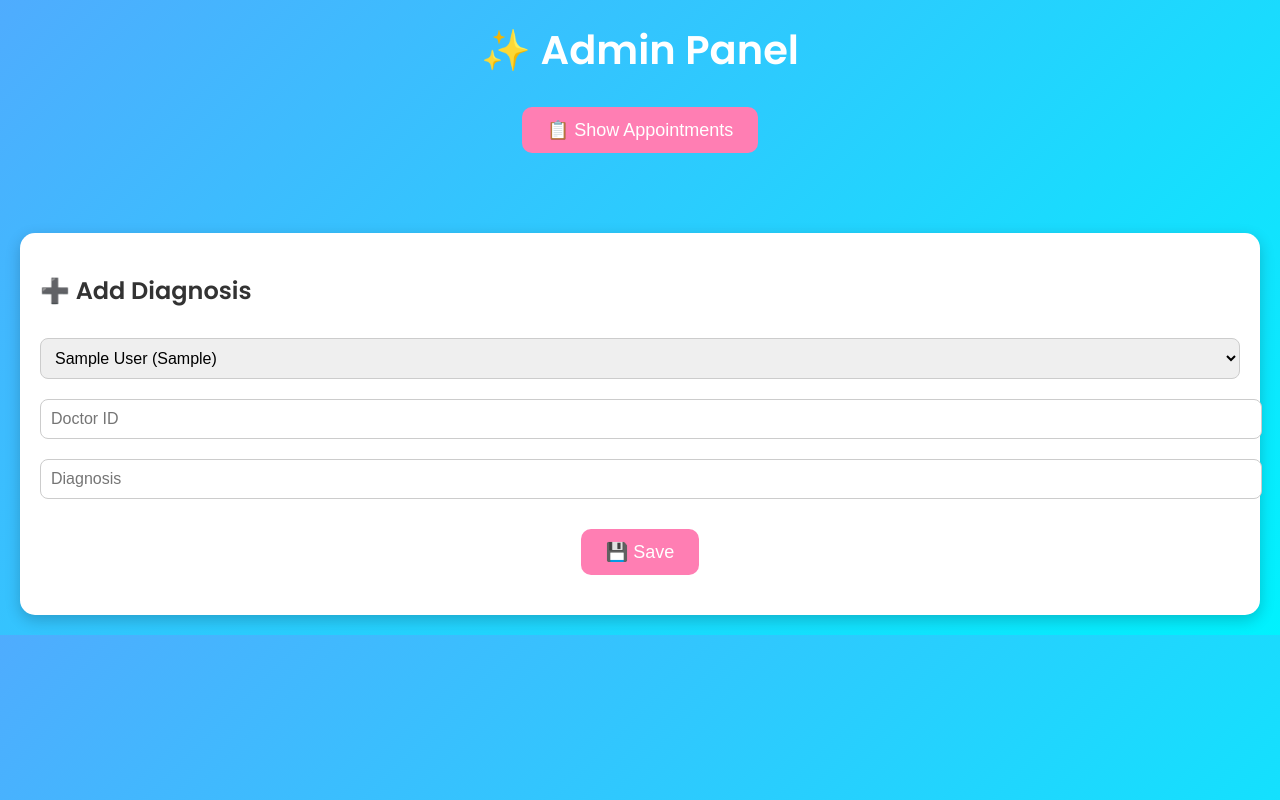
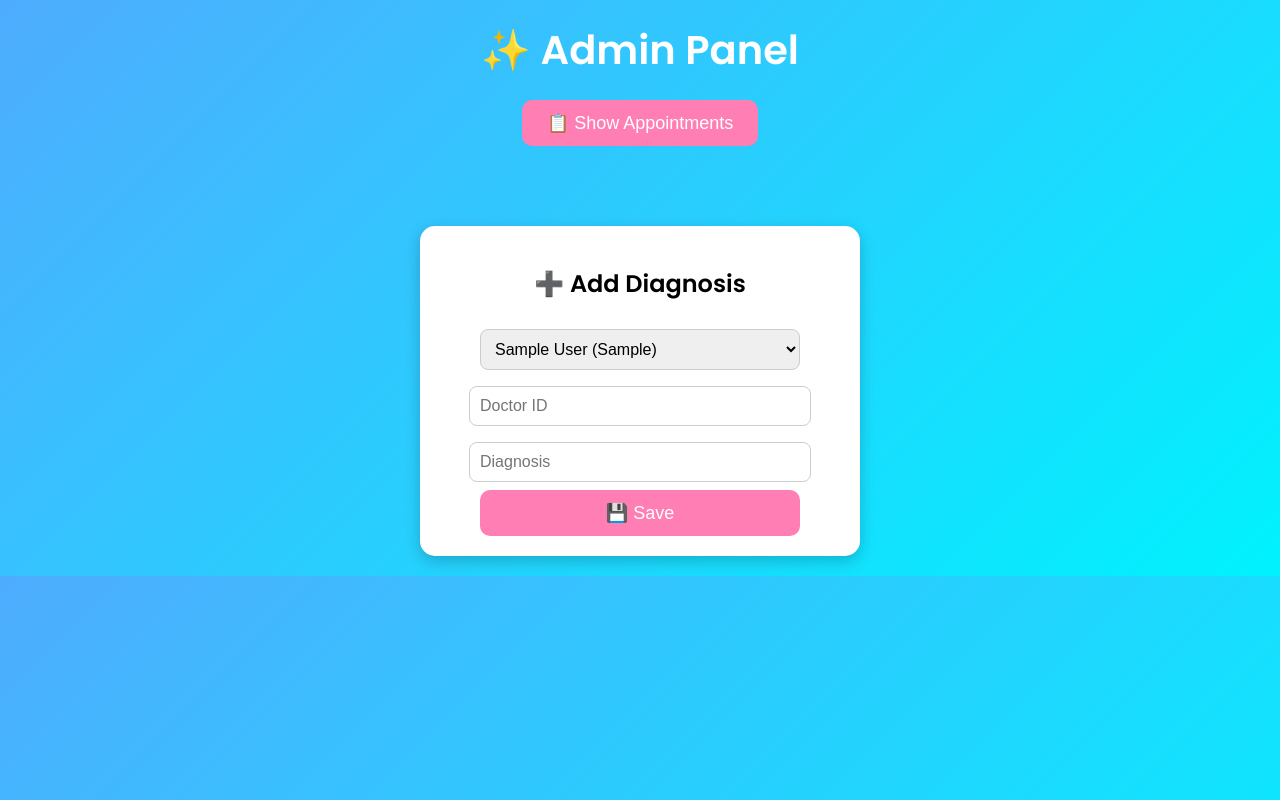
Before and after one commit to aruzhantazhigarina-ctrl/hospital-system, a Flask app: page /admin in a window 1280 px wide. Run offline with Flask 3, Linux system fonts and the light colour scheme; tables that the repository leaves empty hold one stand-in row (values such as "Sample post").

Commit message:
Update admin.html

```diff
--- a/templates/admin.html
+++ b/templates/admin.html
@@ -4,7 +4,6 @@
 <meta charset="UTF-8">
 <title>Admin Panel</title>
 
-<!-- Google Font -->
 <link href="https://fonts.googleapis.com/css2?family=Poppins:wght@300;400;600&display=swap" rel="stylesheet">
 
 <style>
@@ -12,19 +11,20 @@ body {
     margin: 0;
     font-family: 'Poppins', sans-serif;
     background: linear-gradient(135deg, #4facfe, #00f2fe);
-    color: #333;
+
+    display: flex;
+    flex-direction: column;
+    align-items: center; /* центр */
 }
 
 h1 {
-    text-align: center;
     color: white;
     font-size: 40px;
-    margin-top: 20px;
+    margin: 20px 0;
+    text-align: center;
 }
 
 button {
-    display: block;
-    margin: 20px auto;
     padding: 12px 25px;
     font-size: 18px;
     border: none;
@@ -40,21 +40,27 @@ button:hover {
     background: #ff4f9a;
 }
 
+.top-btn {
+    margin-bottom: 20px;
+}
+
 #out {
+    width: 100%;
+    max-width: 1100px; /* ровная сетка */
     display: grid;
     grid-template-columns: repeat(auto-fit, minmax(300px, 1fr));
     gap: 20px;
     padding: 20px;
+    box-sizing: border-box;
 }
 
 .card {
-    background: rgba(255, 255, 255, 0.9);
+    background: rgba(255, 255, 255, 0.95);
     border-radius: 20px;
     padding: 20px;
     box-shadow: 0 10px 25px rgba(0,0,0,0.2);
-    position: relative;
-    overflow: hidden;
-    animation: fadeIn 0.6s ease;
+    animation: fadeIn 0.5s ease;
+    text-align: left;
 }
 
 .card img {
@@ -64,13 +70,13 @@ button:hover {
 }
 
 .card h3 {
-    margin: 0;
-    font-size: 22px;
+    margin: 0 0 5px 0;
+    font-size: 20px;
 }
 
 .card p {
-    margin: 5px 0;
-    font-size: 16px;
+    margin: 4px 0;
+    font-size: 15px;
 }
 
 @keyframes fadeIn {
@@ -79,20 +85,32 @@ button:hover {
 }
 
 .form {
+    width: 100%;
+    max-width: 400px;
     background: white;
     padding: 20px;
     margin: 20px;
     border-radius: 15px;
     box-shadow: 0 5px 15px rgba(0,0,0,0.2);
+
+    display: flex;
+    flex-direction: column;
+    align-items: center;
 }
 
 input, select {
     width: 100%;
+    max-width: 320px;
     padding: 10px;
-    margin: 10px 0;
+    margin: 8px 0;
     border-radius: 8px;
     border: 1px solid #ccc;
     font-size: 16px;
+}
+
+.form button {
+    width: 100%;
+    max-width: 320px;
 }
 
 </style>
@@ -101,7 +119,7 @@ input, select {
 
 <h1>✨ Admin Panel</h1>
 
-<button onclick="load()">📋 Show Appointments</button>
+<button class="top-btn" onclick="load()">📋 Show Appointments</button>
 
 <div id="out"></div>
 
```
